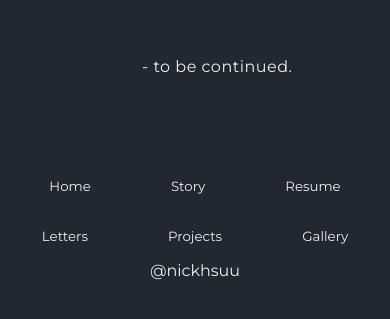
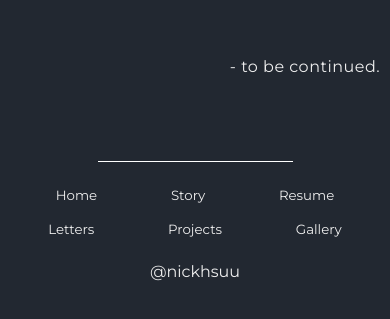
Before and after one commit to nickhsuu/story, a plain HTML site: page index.html in a window 390 px wide. Shown: the part 1668-1987 px from the top of the page. Drawn offline with Linux system fonts and the light colour scheme.

Commit message:
edit responsiveness on phone  with '#' will be ignored, and an empty message aborts the commit.

```diff
--- a/index.html
+++ b/index.html
@@ -29,6 +29,9 @@
 
         </div>
         <div id ="signature">
+            <div class = "hline">
+                <hr>
+            </div>
             <div id = "attachment">
                 <button>
                     <a href="https://nick-hsu.com/">Home</a>
--- a/styles/components.css
+++ b/styles/components.css
@@ -43,6 +43,16 @@
     }
 }
 
+@media (max-width: 420px) {
+    #intro{
+        width:90%;
+    }
+
+    #content{
+        width:95%;
+    }
+}
+
 #signatures {
 
 }
--- a/styles/signatures.css
+++ b/styles/signatures.css
@@ -14,7 +14,6 @@
     color: #eee;
 }
 
-
 #signature button {
     border: 0;
     margin: 1rem 2rem;
@@ -24,3 +23,28 @@
 #signature a {
     text-decoration: none;
 }
+
+@media (max-width: 420px) {
+
+
+    #signature button {
+        margin: 0.5rem 1.8rem;
+    }
+
+    #signature p {
+        margin-top: 1rem;
+
+    }
+
+    .hline {
+        width: 50%;
+        margin: auto;
+        margin-bottom: 1rem;
+
+    }
+
+    #signature hr {
+        border:0;
+        border-top: 1px white solid;
+    }
+}
```
